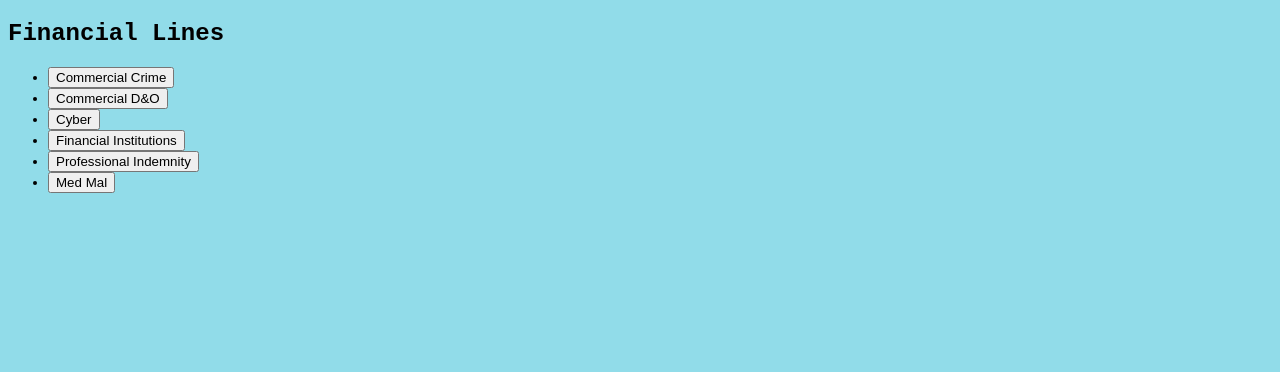
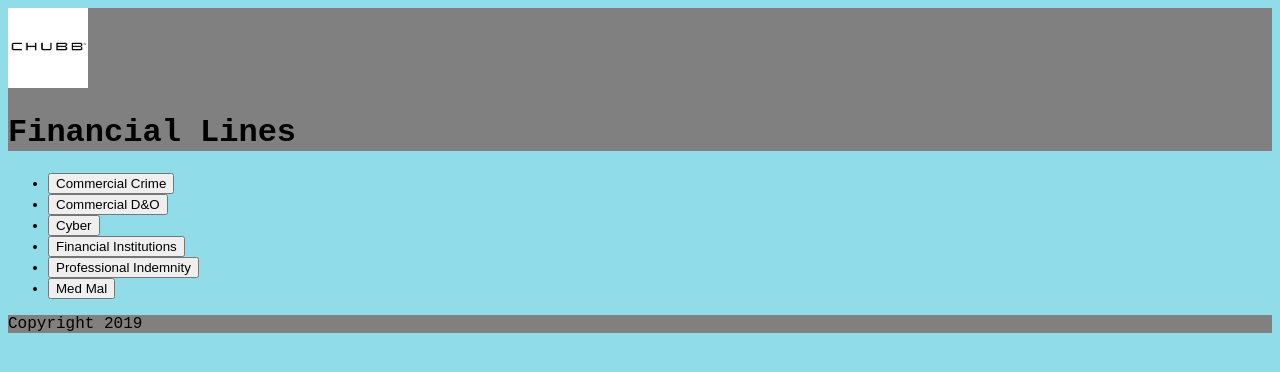
Before and after one commit to khazaddoom/BrowserSync, a website: page app/index.html in a window 1280 px wide. Drawn offline with Linux system fonts and the light colour scheme.

```diff
--- a/app/index.html
+++ b/app/index.html
@@ -9,11 +9,13 @@
 </head>
 <body>
 
-   <nav>
-    <div class="header">
+    <header>
+        <img src="./images/logo.png" alt="" class="site-logo">
         <h1>Financial Lines</h1>
-    </div>
-   </nav>
+        <nav>
+
+        </nav>
+    </header>
 
     <div class="main">
 
@@ -30,7 +32,9 @@
 
        </div>
 
-       <div class="footer"></div>
+       <footer>
+            Copyright 2019
+       </footer>
    </div>
 
 
--- a/app/style.css
+++ b/app/style.css
@@ -6,3 +6,23 @@
     background-color: rgb(145, 220, 233);
     font-family: 'Courier New', Courier, monospace;
 }
+
+header {
+
+    background-color: gray;
+}
+
+
+footer {
+    background-color: gray;
+
+
+}
+
+.main {
+    height: 800px;
+}
+
+.site-logo {
+    width: 80px;
+}
```
